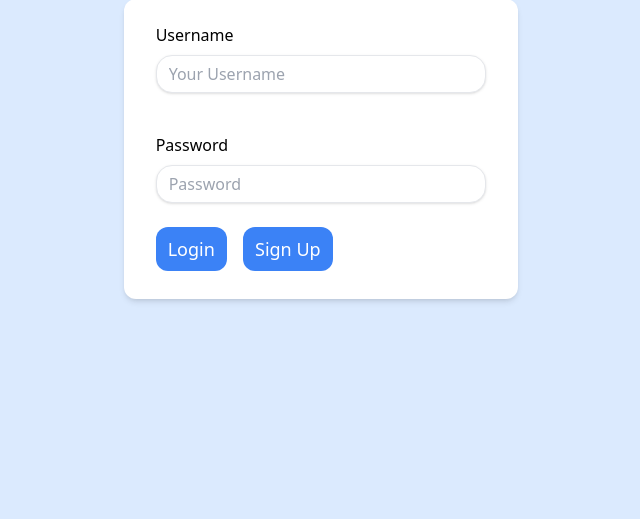
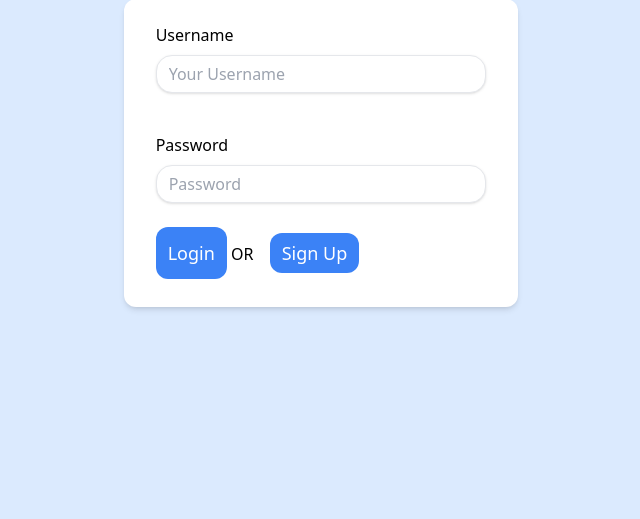
Before and after one commit to Rokari-19/sms, a Django app: page /login/ in a window 1280 px wide. Shown: the part 113-632 px from the top of the page, without its empty margins (319-959 px from the left). Run offline with Django 4.2, Linux system fonts and the light colour scheme; some libraries are stand-ins or nearby versions.

Commit message:
main branch commit

```diff
--- a/main_app/templates/main_app/login.html
+++ b/main_app/templates/main_app/login.html
@@ -32,8 +32,8 @@
                     {{ form.non_field_errors }}
                 </div>
             {% endif %}
-            <button class="py-2 px-3 mx-auto text-lg bg-blue-500 hover:bg-blue-800 rounded-xl text-white transition ease-in-out delay-150 bg-blue-500 hover:-translate-y-1 hover:scale-110 hover:bg-indigo-500 duration-300">Login</button>
-            <a href="{% url 'main_app:signup' %}"><button class="py-2 px-3 mx-auto ml-3 text-lg bg-blue-500 hover:bg-blue-800 rounded-xl text-white transition ease-in-out delay-150 bg-blue-500 hover:-translate-y-1 hover:scale-110 hover:bg-indigo-500 duration-300">Sign Up</button></a>
+            <button class="py-3 px-3 mx-auto text-lg bg-blue-500 hover:bg-blue-800 rounded-xl text-white transition ease-in-out delay-150 bg-blue-500 hover:-translate-y-1 hover:scale-110 hover:bg-indigo-500 duration-300">Login</button> OR
+            <a href="{% url 'main_app:signup' %}" class="py-2 px-3 mx-auto ml-3 text-lg bg-blue-500 hover:bg-blue-800 rounded-xl text-white transition ease-in-out delay-150 bg-blue-500 hover:-translate-y-1 hover:scale-110 hover:bg-indigo-500 duration-300">Sign Up</a>
         </form>
     </div>
 {% endblock %}
--- a/main_app/templates/main_app/signup.html
+++ b/main_app/templates/main_app/signup.html
@@ -43,6 +43,7 @@
           {{ form.password2 }}
       </div>
       <button class="py-3 px-3 mx-auto text-lg bg-blue-500 hover:bg-blue-800 rounded-xl text-white transition ease-in-out delay-150 bg-blue-500 hover:-translate-y-1 hover:scale-110 hover:bg-indigo-500 duration-300">sign up</button>
+      <a href="{% url 'main_app:login' %}" class="py-4 px-3 mx-auto ml-3 text-lg bg-blue-500 hover:bg-blue-800 rounded-xl text-white transition ease-in-out delay-150 bg-blue-500 hover:-translate-y-1 hover:scale-110 hover:bg-indigo-500 duration-300">Log In</a>
     </form>
   </div>
 {% endblock %}
--- a/main_app/urls.py
+++ b/main_app/urls.py
@@ -9,7 +9,6 @@ urlpatterns = [
     path('', index, name='index'),
     path('signup/', signup, name='signup'),
     path('login/', log_views.LoginView.as_view(template_name='main_app/login.html', authentication_form=LoginForm), name='login'),
-    # path('logout/', log_views.LogoutView.as_view(template_name='users/login.html'), name='logout'),
     path('logout/',logOut, name='logout')
 
 ]
```
Also changed, not shown: db.sqlite3.
